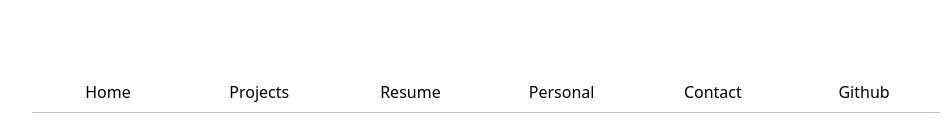
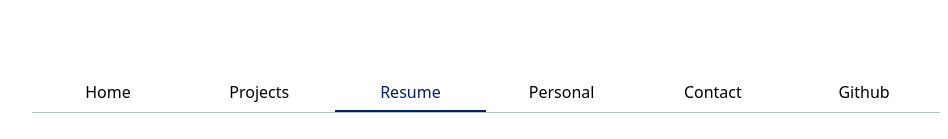
Before and after one commit to sashajh2/sasha-website, a SvelteKit app: page /resume in a window 1280 px wide. Shown: the top 139 px of the page, without its empty margins (150-1098 px from the left). Built offline with nearby package versions, Linux system fonts and the light colour scheme.

Commit message:
removing backslash

```diff
--- a/src/routes/+layout.svelte
+++ b/src/routes/+layout.svelte
@@ -61,10 +61,10 @@
 
     let pages = [
         {url: "./", title: "Home"},
-        {url: "./projects/", title: "Projects"},
-        {url: "./resume/", title: "Resume"},
-        {url: "./personal/", title: "Personal"},
-        {url: "./contact/", title: "Contact"},
+        {url: "./projects", title: "Projects"},
+        {url: "./resume", title: "Resume"},
+        {url: "./personal", title: "Personal"},
+        {url: "./contact", title: "Contact"},
         // {url: "./meta", title: "Meta"},
         {url: "https://github.com/sashajh2", title: "Github"},
     ];
```
